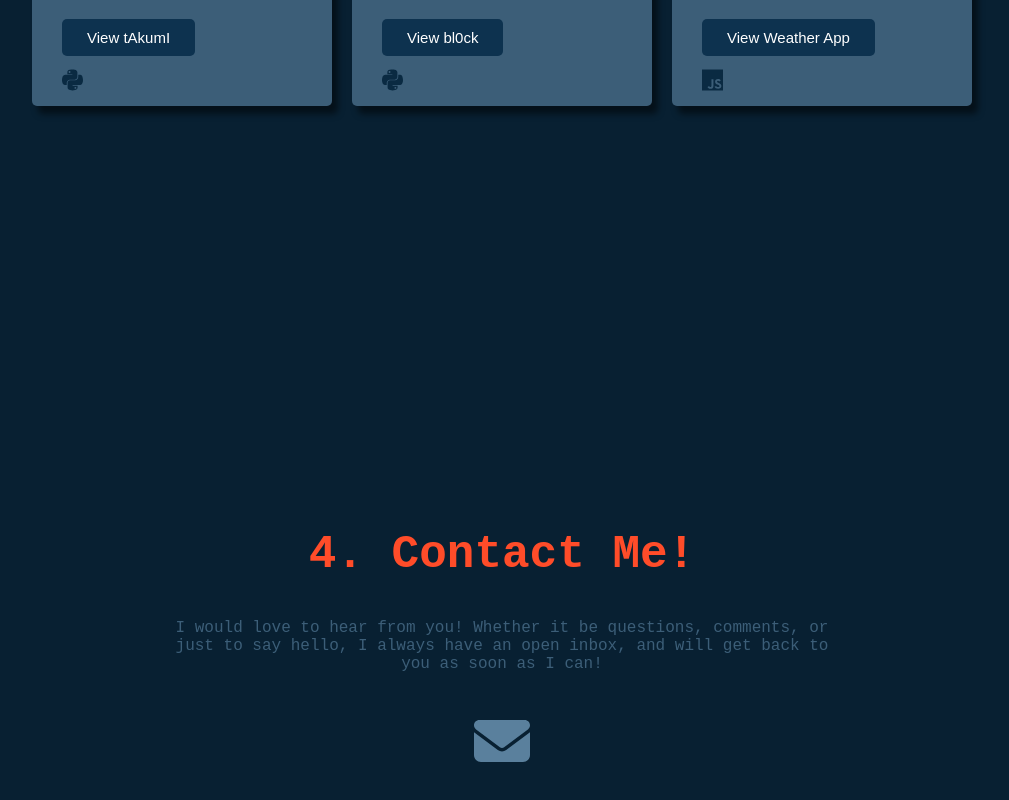
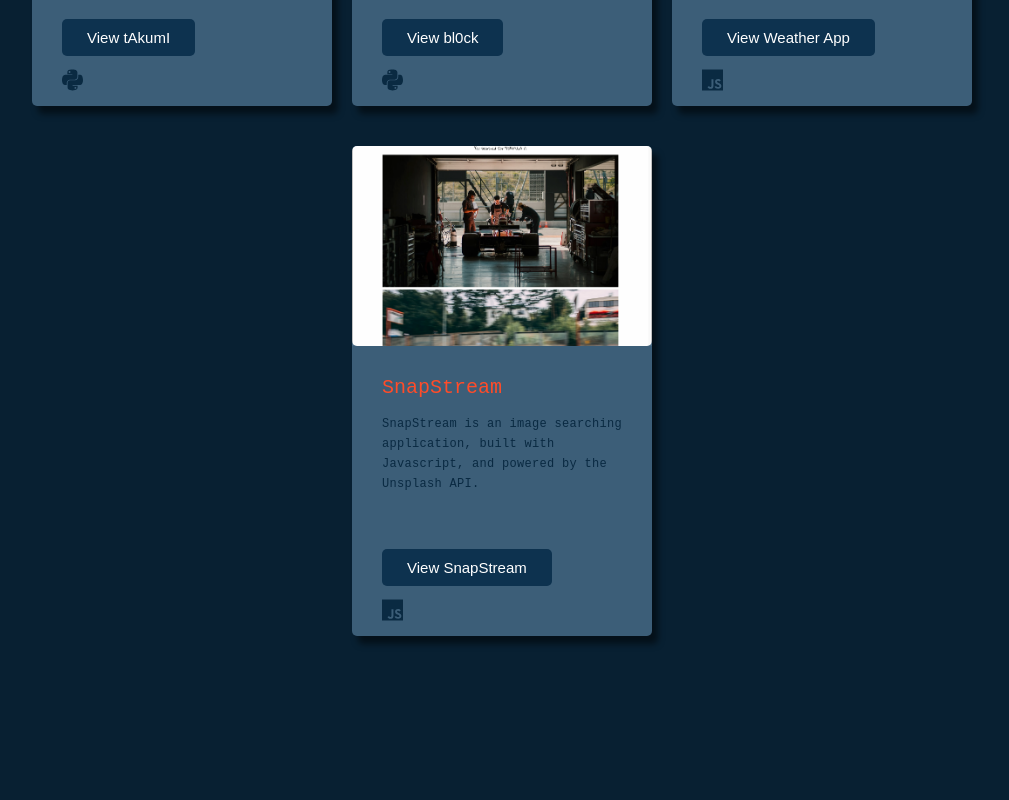
Before and after one commit to kylest0kes/folio, a React (Create React App) app: page / in a window 1280 px wide. Shown: the part 3195-3995 px from the top of the page, without its empty margins (138-1147 px from the left). Built offline with nearby package versions, Linux system fonts and the light colour scheme.

Commit message:
added another project

```diff
--- a/src/Assets/projects/projects.js
+++ b/src/Assets/projects/projects.js
@@ -1,6 +1,7 @@
 import tAkumIimg from '../imgs/project-imgs/tAkumI.png';
 import bl0ckImg from '../imgs/project-imgs/bl0ck.png';
 import weatherImg from '../imgs/project-imgs/weather-app.png';
+import snapStreamImg from '../imgs/project-imgs/snapStream.png'
 
 const PROJECTS = [
     {
@@ -29,6 +30,15 @@ const PROJECTS = [
         language: 'Javascript',
         ghURL: 'https://github.com/kylest0kes/weather_app',
         link: 'https://kylest0kes.github.io/weather_app/'
+    },
+    {
+        id: 4,
+        projectImg: snapStreamImg,
+        projectTitle: 'SnapStream',
+        projectDesc: 'SnapStream is an image searching application, built with Javascript, and powered by the Unsplash API. ',
+        language: 'Javascript',
+        ghURL: 'https://github.com/kylest0kes/image-search',
+        link: 'https://kylest0kes.github.io/image-search/'
     }
 ];
 
```
Also changed, not shown: src/Assets/imgs/project-imgs/snapStream.png (added).
